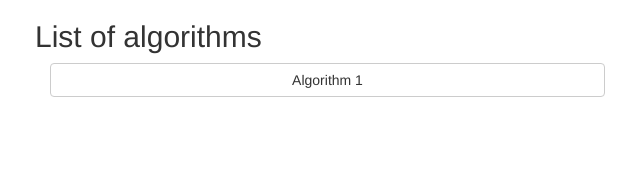
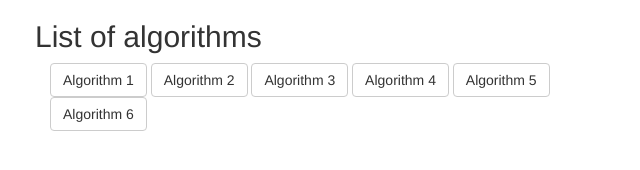
Before and after one commit to Bandhe19/Javascript, a plain HTML site: page index.html in a window 1280 px wide. Shown: the whole page, without its empty margins (20-660 px from the left). Drawn offline with nearby package versions, Linux system fonts and the light colour scheme.

Commit message:
Update index.html

```diff
--- a/index.html
+++ b/index.html
@@ -14,7 +14,12 @@
   <div class="row">
     <h2>List of algorithms</h2>
     <div class="col-sm-6">
-      <a href=""><button type="button" class="btn btn-default btn-block">Algorithm 1</button></a>
+      <a href="#" class="btn btn-default" role="button">Algorithm 1</a>
+      <a href="#" class="btn btn-default" role="button">Algorithm 2</a>
+      <a href="#" class="btn btn-default" role="button">Algorithm 3</a>
+      <a href="#" class="btn btn-default" role="button">Algorithm 4</a>
+      <a href="#" class="btn btn-default" role="button">Algorithm 5</a>
+      <a href="#" class="btn btn-default" role="button">Algorithm 6</a>
     </div>
   </div>
 
```
